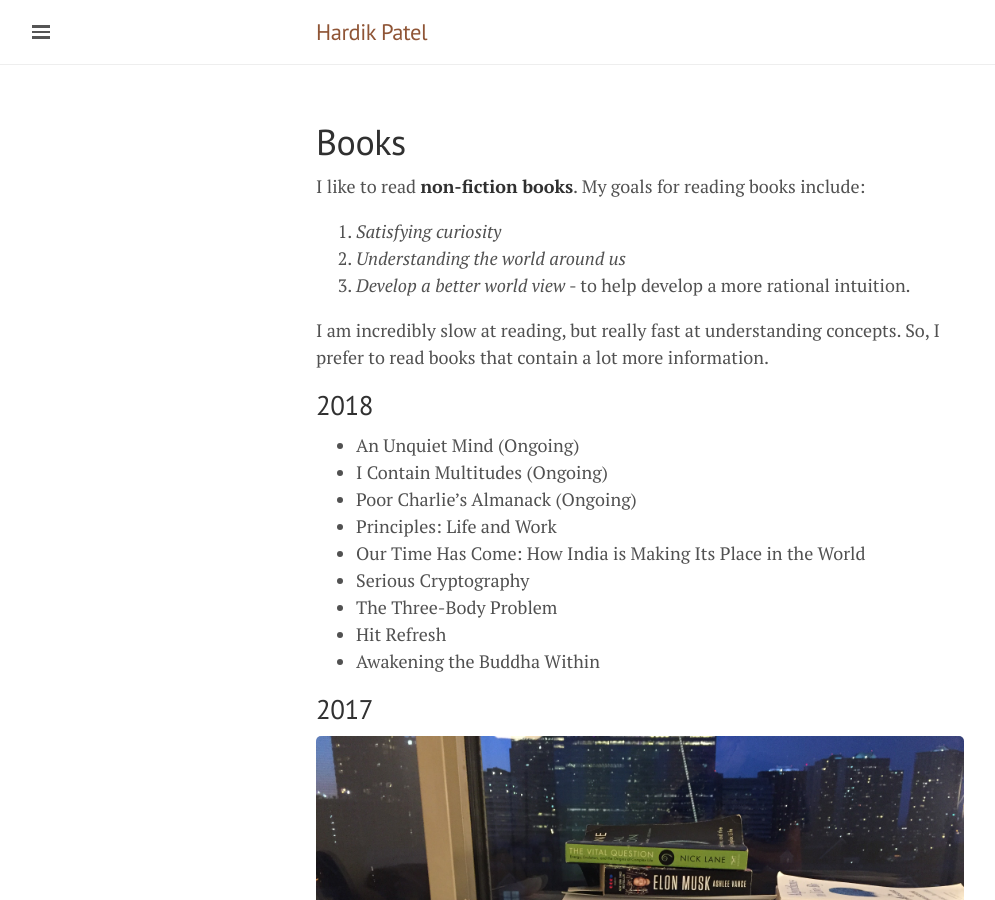
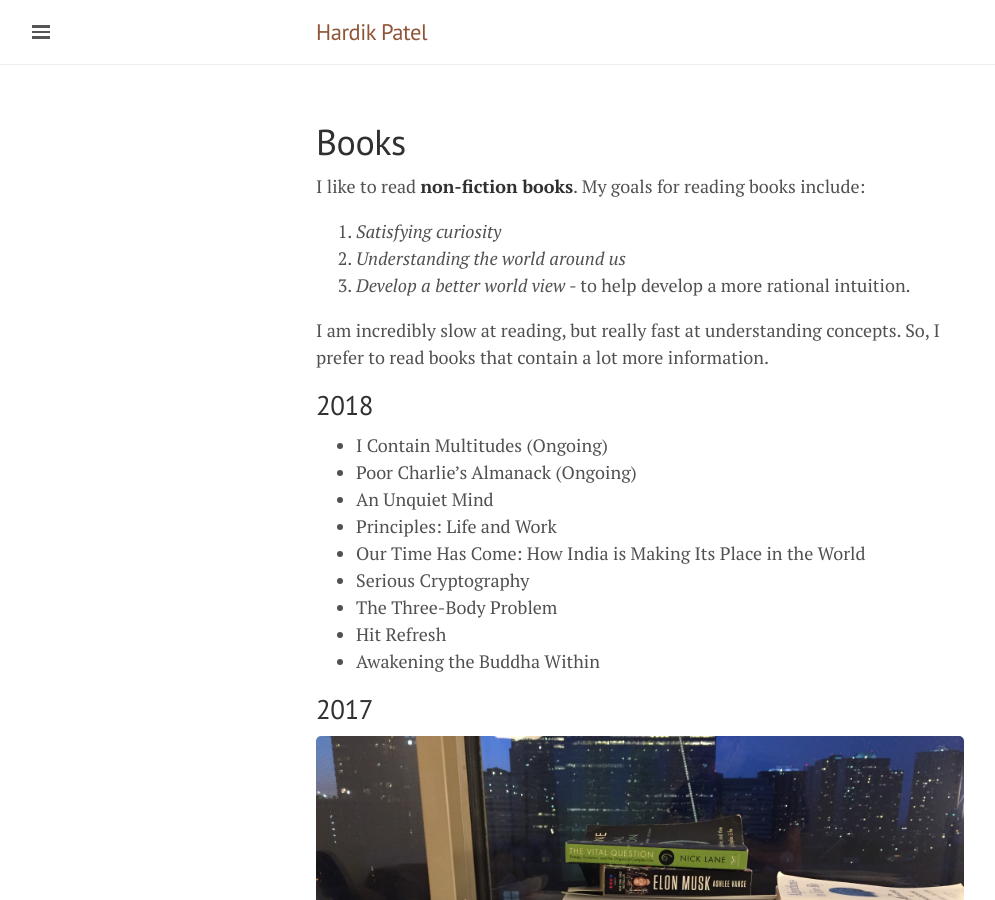
Before and after one commit to hardikp/hardikp.github.io, a Jekyll site: the page built from books.md, in a window 1280 px wide and 900 px high. Shown: the whole window, without its empty margins (0-995 px from the left). Built offline with Jekyll 4.4.1, drawn with Linux system fonts in a browser that asks for light colours; comment, search, counter and statistics services are not loaded.

Commit message:
Updating book list

```diff
--- a/books.md
+++ b/books.md
@@ -13,9 +13,9 @@ I am incredibly slow at reading, but really fast at understanding concepts. So,
 a lot more information.
 
 ## 2018
-* An Unquiet Mind (Ongoing)
 * I Contain Multitudes (Ongoing)
 * Poor Charlie's Almanack (Ongoing)
+* An Unquiet Mind
 * Principles: Life and Work
 * Our Time Has Come: How India is Making Its Place in the World
 * Serious Cryptography
```
